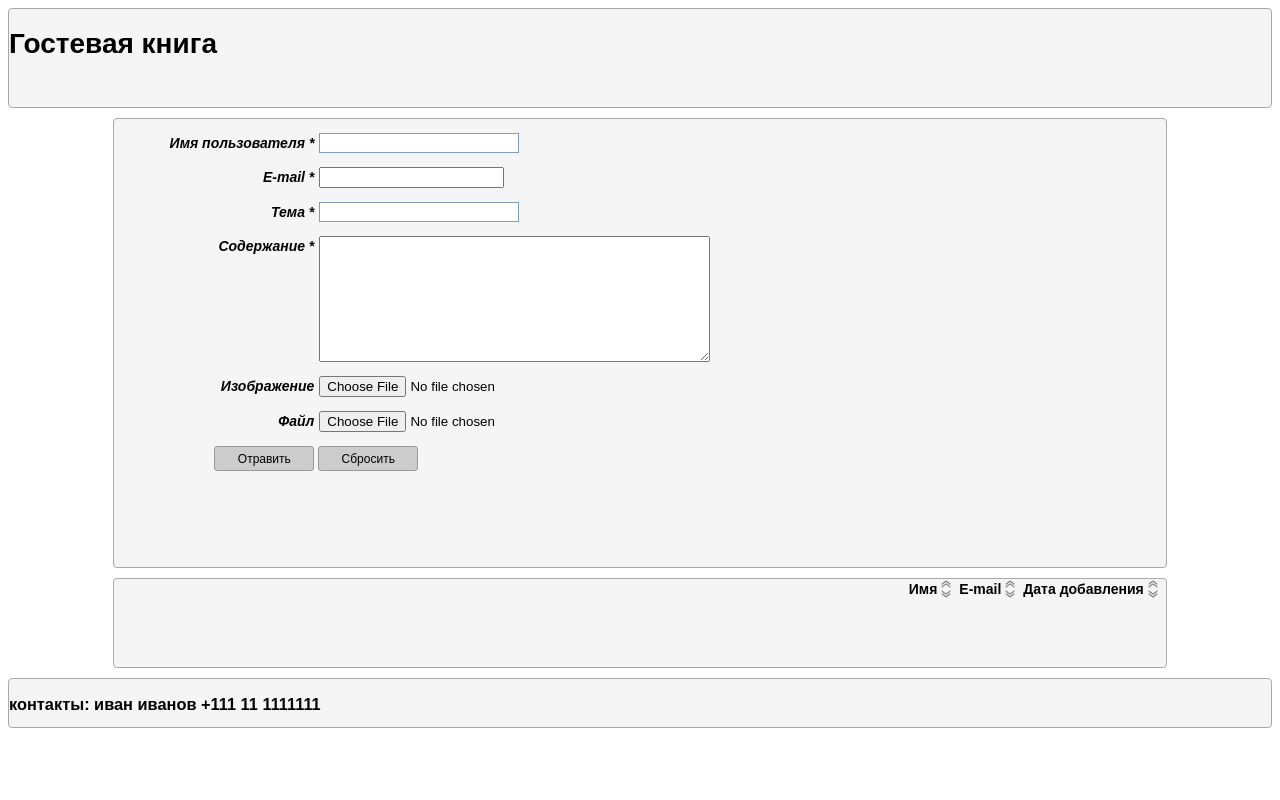
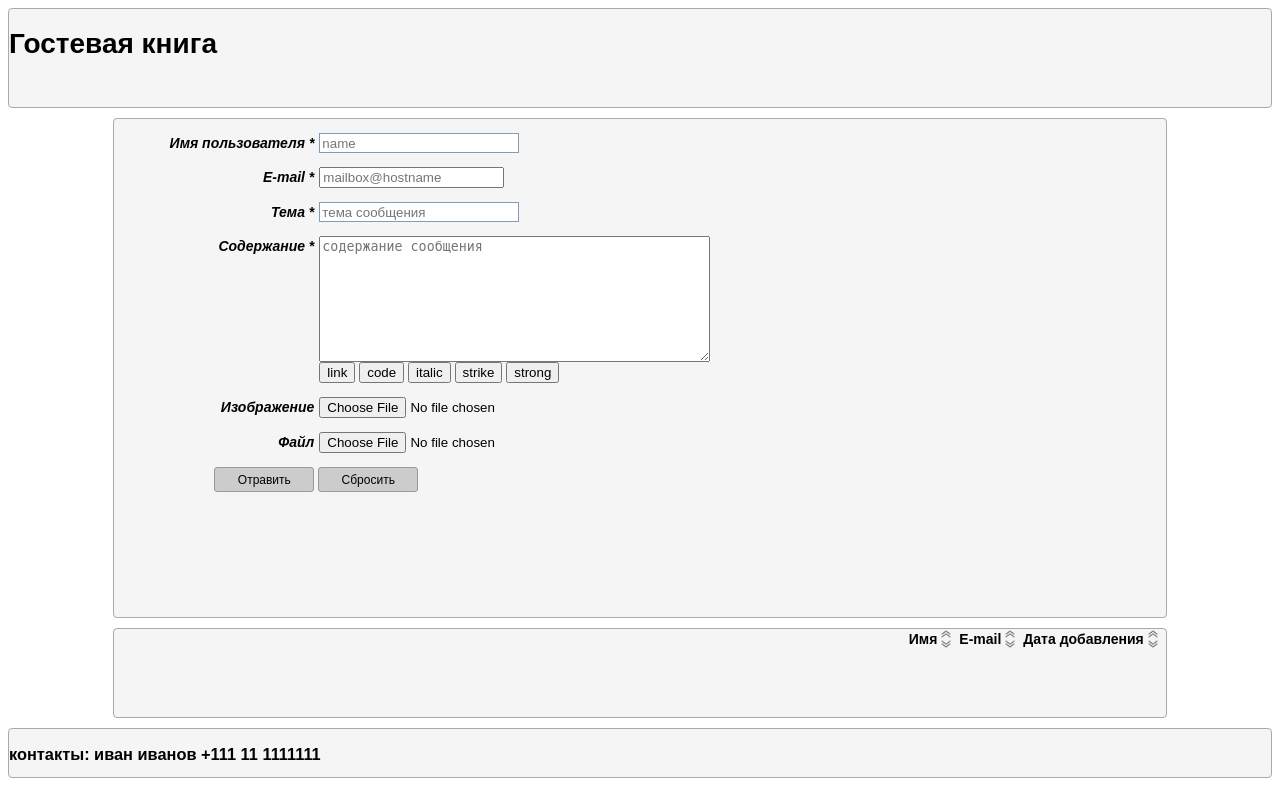
Before and after one commit to volhapivavarchyk/guestbook, a PHP site: page /views/indexView.php in a window 1280 px wide. Run offline with PHP 8.4, Linux system fonts and the light colour scheme; the template is opened without the code that fills it, so the values that code supplies are empty; a stand-in replaces the project's code that opens the database connection; some libraries are stand-ins or nearby versions.

Commit message:
added regular expressions

```diff
--- a/views/css/style.css
+++ b/views/css/style.css
@@ -8,7 +8,7 @@ body {
 /* разметка страницы */
 .grid {
   display: grid;
-  grid-template: 100px 450px 1fr 50px / 1fr 10fr 1fr;
+  grid-template: 100px 500px 1fr 50px / 1fr 10fr 1fr;
   grid-row-gap: 10px;
 }
 .header {
--- a/views/indexView.php
+++ b/views/indexView.php
@@ -7,45 +7,9 @@
   <title> Гостевая книга </title>
   <link rel="stylesheet" type="text/css" href="views/css/style.css">
   <link rel="stylesheet" type="text/css" href="views/css/lightbox.min.css">
-  <script src="views/js/lightbox-plus-jquery.min.js"></script>
-  <script>
-  function isFileImg()
-  {
-    var pictures = document.getElementById("pictures").files[0];
-    if (!(pictures.type == "image/jpeg") && !(pictures.type == "image/png") && !(pictures.type == "image/gif")){
-      event.target.value='';
-      document.getElementById("fileinfo-img").innerHTML = "<span style='color: red; font-size: 10px;'>Допустимые форматы файлов jpg, gif, png</span> ";
-    }
-  }
-
-  function isFileTxt()
-  {
-    var filepath = document.getElementById("filepath").files[0];
-    if (filepath.type != "text/plain"){
-      event.target.value='';
-      document.getElementById("fileinfo-file").innerHTML = "<span style='color: red; font-size: 10px;'>Допустимый формат файла txt.</span> ";
-    }
-    if (filepath.size > 100*1024){
-      event.target.value='';
-      document.getElementById("fileinfo-file").innerHTML += "<span style='color: red; font-size: 10px;'>Допустимый размер файла 100 Кб</span> ";
-    }
-  }
-
-  function viewMessages(rank, count)
-  {
-    for (i=1; i<=count; i++) {
-      if (i != rank) {
-        document.getElementById('visability'+i).className = 'displayNone';
-        document.getElementById('number'+i).style.color = 'black';
-        document.getElementById('number_foot'+i).style.color = 'black';
-      } else {
-        document.getElementById('visability'+i).className = '';
-        document.getElementById('number'+i).style.color = '#006699';
-        document.getElementById('number_foot'+i).style.color = '#006699';
-      }
-    }
-  }
-  </script>
+  <script type="text/javascript" src="http://ajax.googleapis.com/ajax/libs/jquery/1.4.2/jquery.min.js"></script>
+  <script type="text/javascript" src="views/js/lightbox-plus-jquery.min.js"></script>
+  <script type="text/javascript" src="views/js/functions.js"></script>
 </head>
 <body>
 
@@ -59,13 +23,20 @@
     <div class="box add-message">
       <form method="post" action="" class="add-message" enctype="multipart/form-data">
         <p><label for="name">Имя пользователя * </label>
-        <input type="text" name="name" id="name" required minlength="1" maxlength="150" pattern="[A-Za-z0-9]" /></p>
+        <input type="text" name="name" id="name" placeholder="name" minlength="1" maxlength="150" pattern="[A-Za-z0-9]" required /></p>
         <p><label for="email">E-mail * </label>
-        <input type="email" name="email" id="email" required /></p>
+        <input type="email" name="email" id="email" placeholder="mailbox@hostname" required /></p>
         <p><label for="theme">Тема *</label>
-        <input type="text" name="theme" id="theme" required/></p>
+        <input type="text" name="theme" id="theme" placeholder="тема сообщения" required/></p>
         <p><label for="text">Содержание * </label>
-        <textarea rows="8" cols="46" name="text" id="text" required ></textarea></p>
+        <textarea name="text" id="text" placeholder="содержание сообщения" rows="8" cols="46" pattern="[/<\/?[a-z][a-z0-9]*>/i]" required ></textarea>
+        <br />
+        <input type="button" value="link" onClick="formatTextArea('a')" style="margin-left:205px;" />
+        <input type="button" value="code" onClick="formatTextArea('code')" />
+        <input type="button" value="italic" onClick="formatTextArea('i')" />
+        <input type="button" value="strike" onClick="formatTextArea('strike')" />
+        <input type="button" value="strong" onClick="formatTextArea('strong')" />
+        </p>
         <p><label for="pictures">Изображение </label>
         <input type='file' name="pictures" id="pictures" value="" onchange="isFileImg()"/>
         <span id="fileinfo-img"></span></p>
--- /dev/null
+++ b/views/js/functions.js
@@ -0,0 +1,66 @@
+function isFileImg()
+{
+  var pictures = document.getElementById("pictures").files[0];
+  if (!(pictures.type == "image/jpeg") && !(pictures.type == "image/png") && !(pictures.type == "image/gif")){
+    event.target.value='';
+    document.getElementById("fileinfo-img").innerHTML = "<span style='color: red; font-size: 10px;'>Допустимые форматы файлов jpg, gif, png</span> ";
+  }
+}
+
+function isFileTxt()
+{
+  var filepath = document.getElementById("filepath").files[0];
+  if (filepath.type != "text/plain"){
+    event.target.value='';
+    document.getElementById("fileinfo-file").innerHTML = "<span style='color: red; font-size: 10px;'>Допустимый формат файла txt.</span> ";
+  }
+  if (filepath.size > 100*1024){
+    event.target.value='';
+    document.getElementById("fileinfo-file").innerHTML += "<span style='color: red; font-size: 10px;'>Допустимый размер файла 100 Кб</span> ";
+  }
+}
+
+function viewMessages(rank, count)
+{
+  for (i=1; i<=count; i++) {
+    if (i != rank) {
+      document.getElementById('visability'+i).className = 'displayNone';
+      document.getElementById('number'+i).style.color = 'black';
+      document.getElementById('number_foot'+i).style.color = 'black';
+    } else {
+      document.getElementById('visability'+i).className = '';
+      document.getElementById('number'+i).style.color = '#006699';
+      document.getElementById('number_foot'+i).style.color = '#006699';
+    }
+  }
+}
+
+function formatTextArea(tag)
+{
+  var field = document.getElementById('text');
+  var value  = field.value;
+  var selected = value.substring(field.selectionStart, field.selectionEnd);
+  var before = value.substring(0, field.selectionStart);
+  var after = value.substring(field.selectionEnd, field.length);
+  field.value = before + '[' + tag + ']' + selected + '[/'+ tag +']';
+}
+
+
+/* Предпросмотр комментария*/
+$(document).ready(function() {
+	$('#text').on('focus',function() {
+		$('#text').parent().after('<div id="ctext"></div>');
+	});
+
+	//var a = document.documentElement.innerHTML; - ýòî âðîäå êàê äëÿ èñõîäíîãî êîäà, íî òî÷íî íå çíàþ, êòî ïðèäóìàåò êàê ñäåëàòü ïðåäïðîñìîòð èñõîäíîãî êîäà - îòïèøèòå â ICQ 817233
+
+	var comment = '';
+	$('#text').keyup(function() {
+		comment = $j(this).val();
+		comment = comment.
+		.replace(/\[code\](.+?)\[\/code\]/g, '<code>$1</code>')
+		.replace(/\[i\](.+?)\[\/i\]/g, '<i>$1</i>')
+		.replace(/\[strike\](.+?)\[\/strike\]/g, '<strike>$1</strike>')
+		.replace(/\[strong\](.+?)\[\/strong\]/g, '<strong>$1</strong>');
+		$('#ctext').html(comment);
+	});
```
Also changed, not shown: index.php (+6 -44 lines), libs/functions.php (added, +56 -0 lines).
